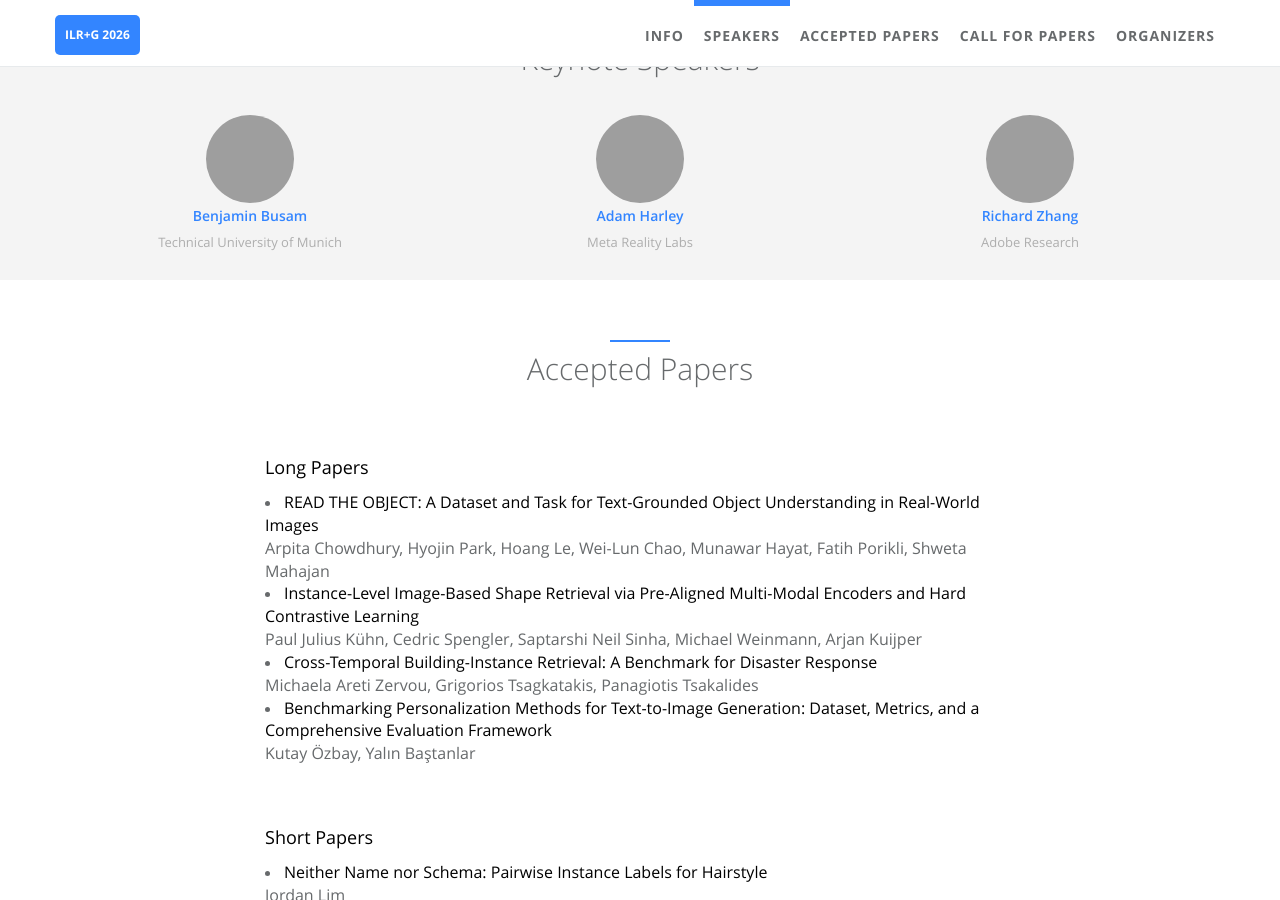
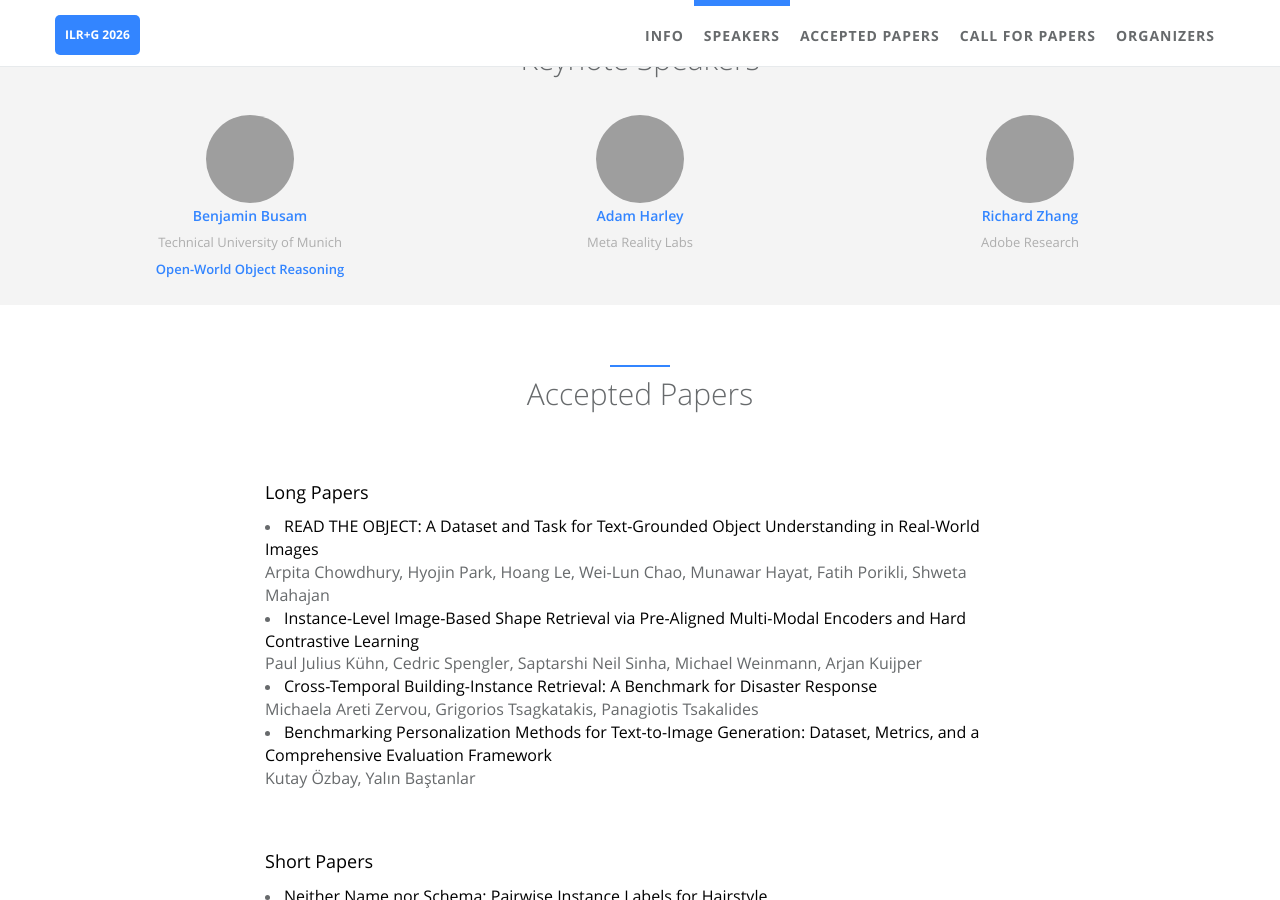
Before and after one commit to ilr-workshop/ECCVW2026, a Jekyll site: the page built from index.html, in a window 1280 px wide and 900 px high, scrolled down 1195 px, cut to the strip 0-900 px from the top of the window. Built offline with Jekyll 4.4.1, drawn with Linux system fonts in a browser that asks for light colours; grey boxes are pictures that could not be loaded.

Commit message:
Update speaker.yml

```diff
--- a/_data/index/speaker.yml
+++ b/_data/index/speaker.yml
@@ -8,7 +8,7 @@
   i18n: Benjamin Busam
   img: /static/assets/img/landing/Benjamin.jpeg
   desc: Technical University of Munich
-  title:
+  title: Open-World Object Reasoning
   abstract:
   bio:
 
```
